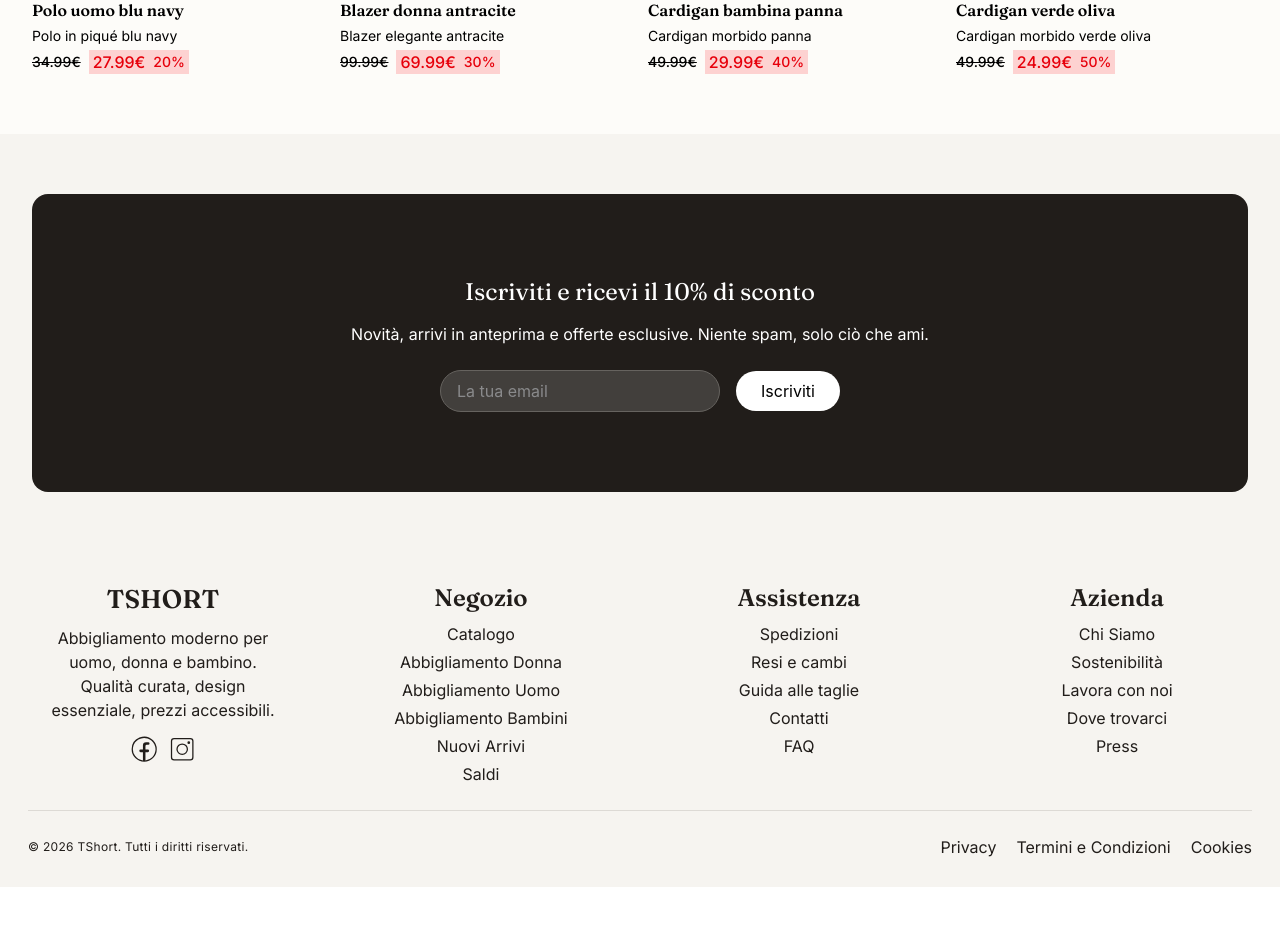
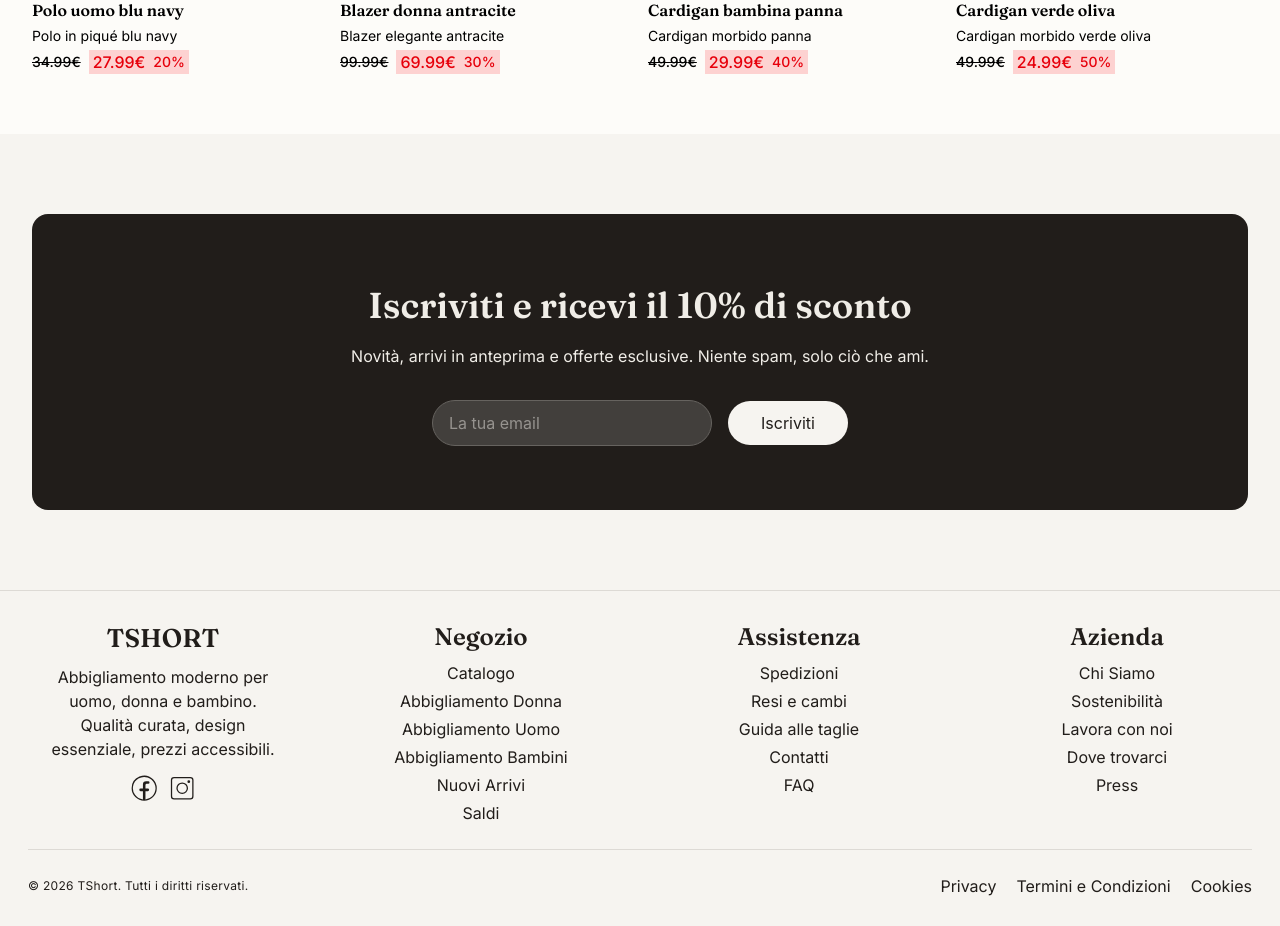
Before and after one commit to santie96/TShort, a React (Vite) app: page / in a window 1280 px wide. Shown: the part 3221-4147 px from the top of the page. Before the commit the page ends 4108 px from the top, so only its background shows below. Built offline with nearby package versions, Linux system fonts and the light colour scheme.

Commit message:
fix iscriviti-risparmia/bordertop-footer

```diff
--- a/src/component/layout/Footer.jsx
+++ b/src/component/layout/Footer.jsx
@@ -5,7 +5,7 @@
 function Footer() {
   return (
     <>
-      <footer className="bg-[#F6F4F0] text-[#211D1A] text-size font-text p-7">
+      <footer className="bg-[#F6F4F0] text-[#211D1A] text-size font-text p-7 border-t border-[#DDDAD5]">
         {/* CONTIENE TUTTO */}
         <div className="flex items-center flex-col gap-6">
           {/* SECTION 1 */}
--- a/src/component/ui/IscrivtiRisparmia.jsx
+++ b/src/component/ui/IscrivtiRisparmia.jsx
@@ -1,20 +1,49 @@
-
+import { useState } from "react"
 
 function IscrivitiRisparmia() {
+
+    const [email, setEmail] = useState("")
+    const [isSubmitted, setIsSubmitted] = useState(false)
+
+    const handleSubmit = (e) => {
+        e.preventDefault();
+        if (!email.trim()) return;
+
+        setIsSubmitted(true);
+
+        setTimeout(() => {
+            setIsSubmitted(false)
+            setEmail("")
+        }, 5000)
+
+    }
+
     return (
+
         <>
 
             <div className="bg-[#F6F4F0]">
-                <div className="mx-auto max-w-7xl px-4 py-10 sm:px-6 lg:px-8 lg:py-15">
-                    <div className="w-full bg-[#211D1A] text-white px-6 py-20  rounded-2xl">
-                        <div className="flex flex-col items-center text-center gap-3 mb-6 text-balance">
-                            <h2 className="text-title-size font-title">Iscriviti e ricevi il 10% di sconto</h2>
-                            <p className="font-text">Novità, arrivi in anteprima e offerte esclusive. Niente spam, solo ciò che ami.</p>
+                <div className="mx-auto max-w-7xl px-4 py-10 sm:px-6 lg:px-8 lg:py-20">
+                    <div className="w-full bg-[#211D1A] text-white px-2 py-16  rounded-2xl">
+                        <div className="flex flex-col items-center text-center gap-3 mb-8 text-balance">
+                            <h2 className="text-[1.85rem] lg:text-[2.25rem] font-title font-semibold text-[#f0ede7]">Iscriviti e ricevi il 10% di sconto</h2>
+                            <p className="font-text text-[#f0ede7]">Novità, arrivi in anteprima e offerte esclusive. Niente spam, solo ciò che ami.</p>
                         </div>
-                        <div className="w-full max-w-md mx-auto flex flex-col items-center justify-center text-balance gap-4 px-6 md:flex-row">
-                            <input type="text" placeholder="La tua email" className="bg-white/15 border border-[#66635F] text-gray-300 rounded-3xl w-full py-2 px-4  md:w-70" />
-                            <button className="bg-white text-black rounded-3xl py-2 w-full md:w-30">Iscriviti</button>
-                        </div>
+                        {isSubmitted ? (
+
+                            <div className="w-full max-w-md mx-auto bg-[#C47048]/40 border border-[#C47048]/30 text-[#C47048] py-4 px-6 rounded-3xl text-center flex flex-col items-center gap-1.5 transition-all duration-300">
+                                <p className="font-semibold text-lg text-white">Iscrizione completata!</p>
+                                <p className="text-sm text-[#f0ede7]/80">Controlla la tua casella di posta per ricevere il codice sconto.</p>
+                            </div>
+                        ) : (
+                            <form onSubmit={handleSubmit} className="w-full max-w-md mx-auto flex flex-col items-center justify-center text-balance gap-4 px-6 md:flex-row md:px-0">
+                                <input type="email" required
+                                    value={email}
+                                    onChange={(e) => setEmail(e.target.value)}
+                                    placeholder="La tua email" className="bg-white/15 border border-[#66635F] text-[#96938F] placeholder-[#96938F] rounded-3xl w-full py-2.5 px-4 outline-none focus:outline-none focus:ring focus:ring-background/60 transition-all duration-200 md:w-70" />
+                                <button type="submit" className="bg-[#F6F4F0] text-[#211D1A] rounded-3xl py-2.5 w-full hover:bg-[#C47048] hover:text-[#f0ede7] transition-colors duration-200 md:w-30" >Iscriviti</button>
+                            </form>
+                        )}
                     </div>
                 </div>
             </div>
```
